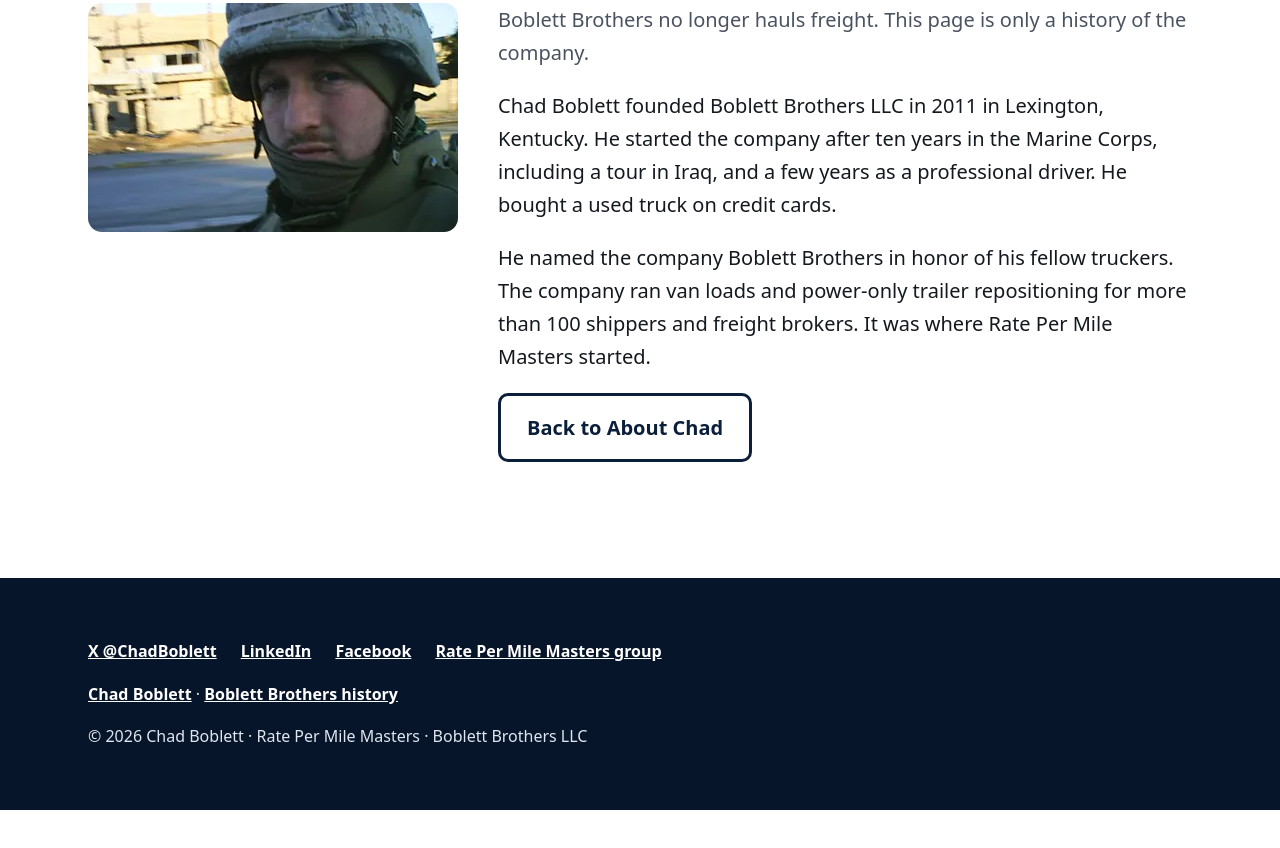
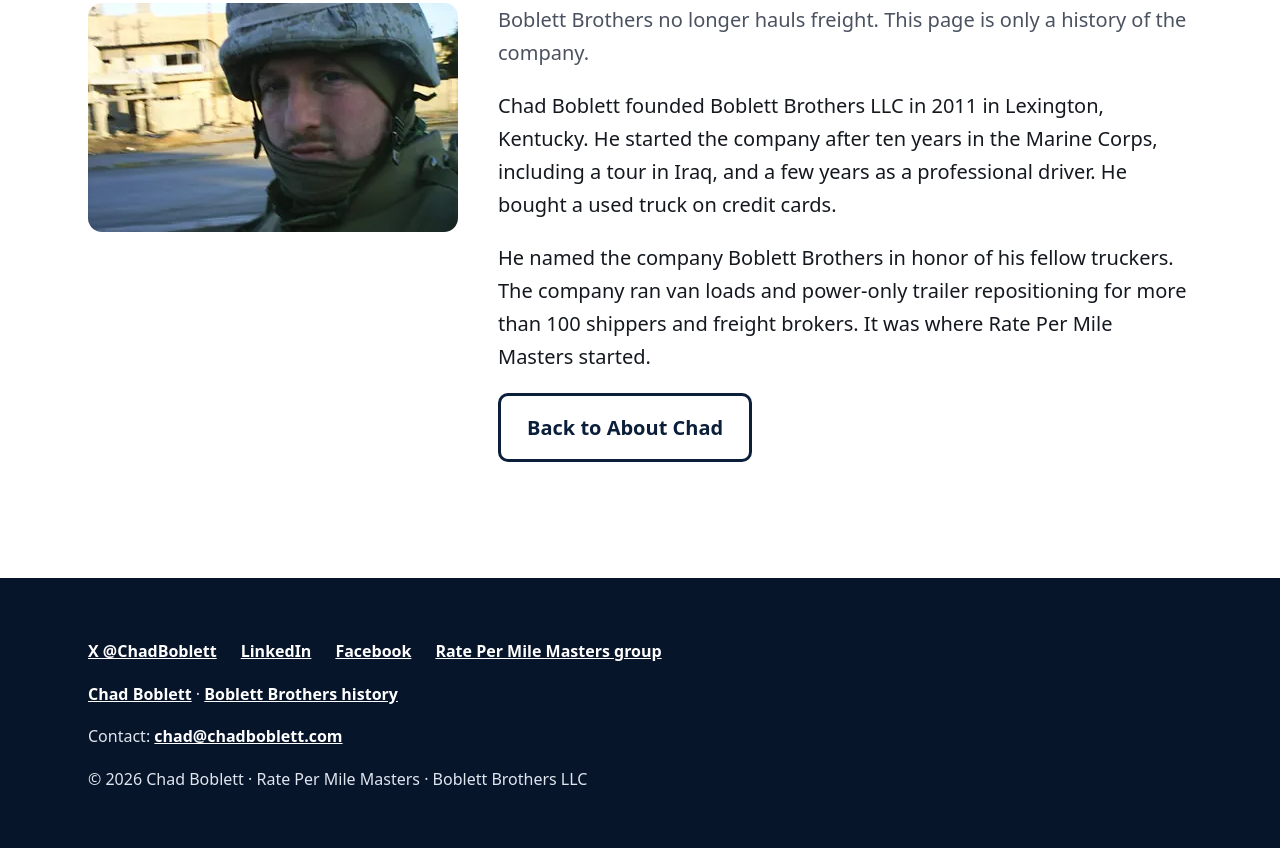
Before and after one commit to ChadBoblett-RPM/chadboblett.com, a plain HTML site: page boblett-brothers/index.html in a window 1280 px wide. Shown: the part 372-1220 px from the top of the page. Before the commit the page ends 1182 px from the top, so only its background shows below. Drawn offline with Linux system fonts and the light colour scheme.

Commit message:
Add contact email to Rate Per Mile Masters and Boblett Brothers footers (#22)

```diff
--- a/boblett-brothers/index.html
+++ b/boblett-brothers/index.html
@@ -66,6 +66,7 @@
       <li><a href="https://www.facebook.com/groups/rpmmasters">Rate Per Mile Masters group</a></li>
     </ul>
     <p><a href="/">Chad Boblett</a> · <a href="/boblett-brothers/">Boblett Brothers history</a></p>
+    <p>Contact: <a href="mailto:chad@chadboblett.com">chad@chadboblett.com</a></p>
     <p>© 2026 Chad Boblett · Rate Per Mile Masters · Boblett Brothers LLC</p>
   </div>
 </footer>
```
Also changed, not shown: rpm-masters/index.html (+1 -0 lines).
